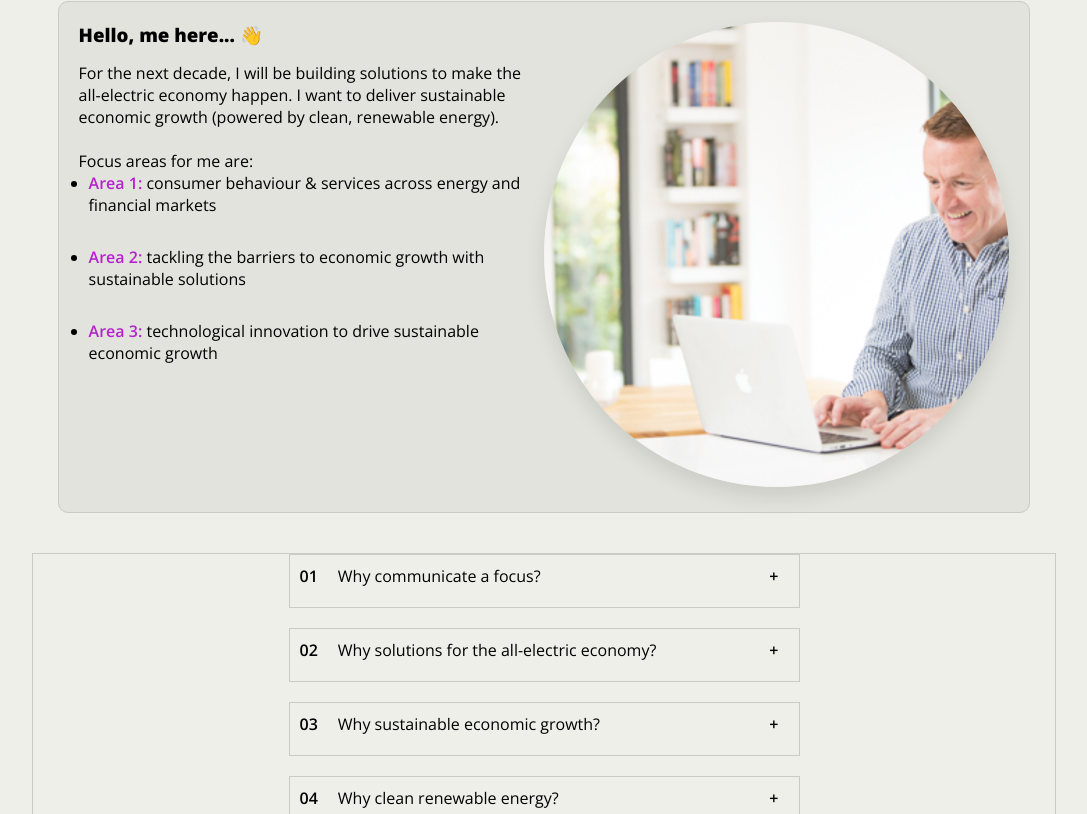
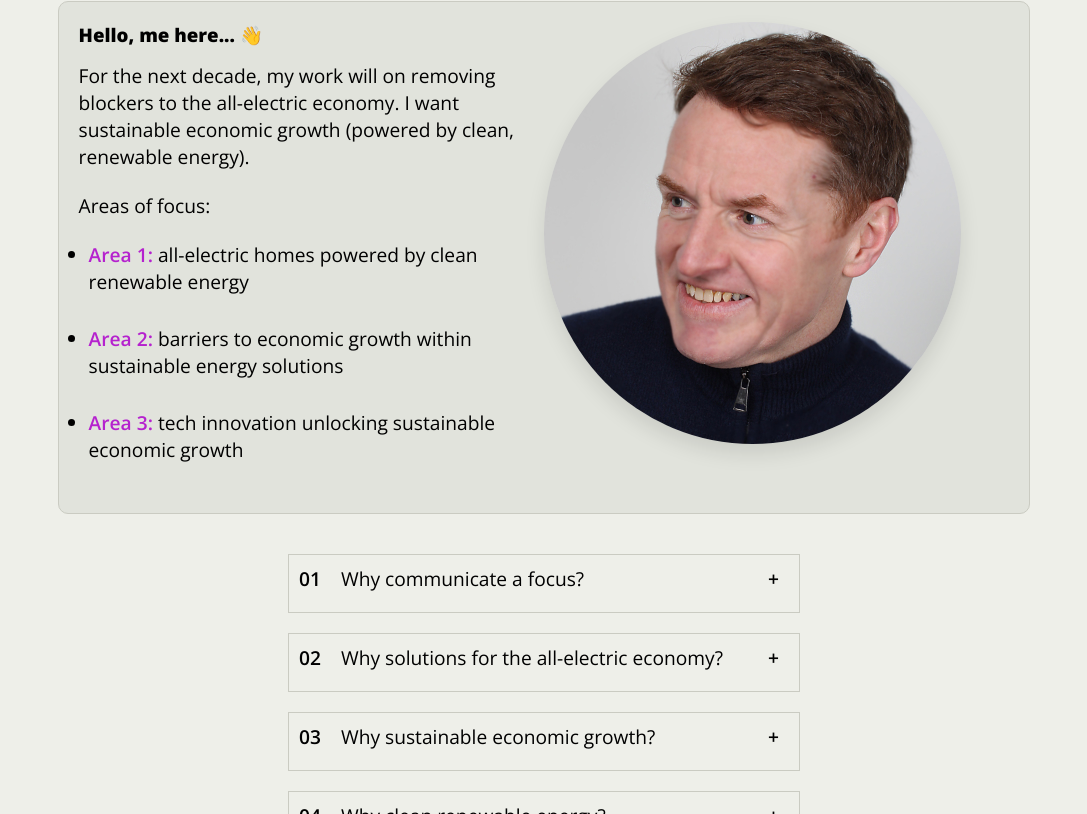
Before and after one commit to johndck/johndick-me-react-build, a React (Vite) app: page / in a window 1280 px wide. Shown: the part 1626-2440 px from the top of the page, without its empty margins (96-1183 px from the left). Built offline with nearby package versions, Linux system fonts and the light colour scheme.

Commit message:
fixed styling issues across the site

```diff
--- a/src/components/aboutme.jsx
+++ b/src/components/aboutme.jsx
@@ -5,31 +5,35 @@ function Aboutme() {
         <div className="aboutMeTextContent">
           <h3>Hello, me here... 👋</h3>
           <p>
-            For the next decade, I will be building solutions to make the
-            all-electric economy happen. I want to deliver sustainable economic
-            growth (powered by clean, renewable energy).
+            For the next decade, my work will on removing blockers to the
+            all-electric economy. I want sustainable economic growth (powered by
+            clean, renewable energy).
           </p>
           <br />
-          <p>Focus areas for me are:</p>
-
+          <p>Areas of focus:</p>
+          <br />
           <ul>
-            <li>
-              <span className="aboutMeAreas">Area 1:</span> consumer behaviour &
-              services across energy and financial markets
+            <li className="focusArea">
+              <span className="aboutMeAreas">Area 1:</span> all-electric homes
+              powered by clean renewable energy
             </li>
-            <li>
-              <span className="aboutMeAreas">Area 2:</span> tackling the
-              barriers to economic growth with sustainable solutions
+            <li className="focusArea">
+              <span className="aboutMeAreas">Area 2:</span> barriers to economic
+              growth within sustainable energy solutions
             </li>
-            <li>
-              <span className="aboutMeAreas">Area 3:</span> technological
-              innovation to drive sustainable economic growth
+            <li className="focusArea">
+              <span className="aboutMeAreas">Area 3:</span> tech innovation
+              unlocking sustainable economic growth
             </li>
           </ul>
         </div>
 
         <div className="aboutMeImageContent">
-          <img src="assets/jdwork.jpg" alt="profile" className="aboutMeImage" />
+          <img
+            src="assets/johndick.jpg"
+            alt="profile"
+            className="aboutMeImage"
+          />
         </div>
       </div>
     </div>
--- a/src/components/accordianItem.jsx
+++ b/src/components/accordianItem.jsx
@@ -3,7 +3,11 @@ function AccordianItem({ id, title, children, curOpen, onOpen }) {
   console.log(isOpen);
 
   function handleOpen() {
-    onOpen(id);
+    if (isOpen) {
+      onOpen(null);
+    } else {
+      onOpen(id);
+    }
   }
 
   return (
--- a/src/components/footer.jsx
+++ b/src/components/footer.jsx
@@ -30,7 +30,7 @@ function Footer() {
             <a href="mailto:johnturnerdick@gmail.com">
               email: johnturnerdick@gmail.com
             </a>
-            <p>release version v1.01 | 22 Feb</p>
+            <p>release version v1.02 | 10 Mar</p>
             <p>Site: built by me</p>
             <p>Tech: React</p>
           </div>
--- a/src/index.css
+++ b/src/index.css
@@ -235,7 +235,7 @@ ul li {
 
 .hero p {
   font-family: "Open Sans", sans-serif;
-  font-size: 1.5em;
+  font-size: 1.7em;
   font-weight: 300; /* Regular weight */
 
   max-width: 50%;
@@ -244,7 +244,7 @@ ul li {
 
 .hero h4 {
   font-weight: 600;
-  font-size: 1.2em;
+  font-size: 2em;
   margin: 0;
 }
 
@@ -420,6 +420,10 @@ ul li {
   width: 50%;
 }
 
+.aboutMeTextContent p {
+  font-size: 1.2em;
+}
+
 .aboutMeImageContent {
   width: 50%;
 }
@@ -436,12 +440,17 @@ ul li {
   font-weight: 600;
 }
 
+.focusArea {
+  font-size: 1.2em;
+}
+
 /* Footer styling */
 .footerContent {
   max-width: 60%;
   display: flex;
   flex-direction: column;
   margin: 0 auto;
+  gap: 50px;
 }
 
 .footerSocialLinks {
@@ -454,6 +463,7 @@ ul li {
 }
 
 .footerEmail {
+  margin-top: 1rem;
   margin: 0 auto;
 }
 
@@ -472,8 +482,6 @@ ul li {
   flex-direction: column;
   margin: 0 auto;
   align-items: center;
-
-  border: 1px solid var(--navBarBorder);
 }
 
 .accordianItem {
@@ -482,6 +490,7 @@ ul li {
   border: 1px solid var(--navBarBorder);
   margin-bottom: 20px;
   width: 50%;
+  font-size: 1.2em;
 }
 
 .accordianItem h3 {
```
Also changed, not shown: public/assets/johndick.jpg (added).
